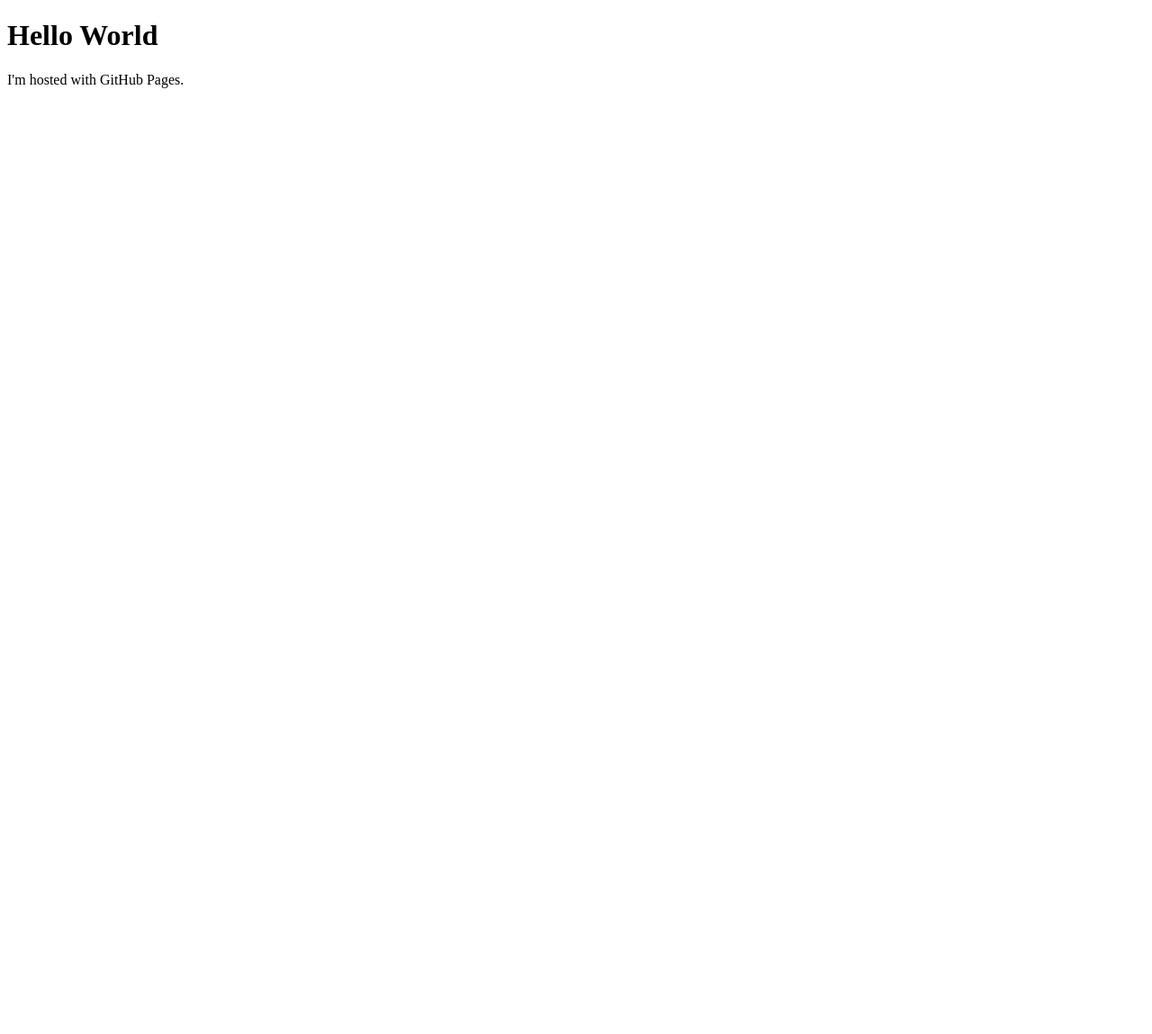
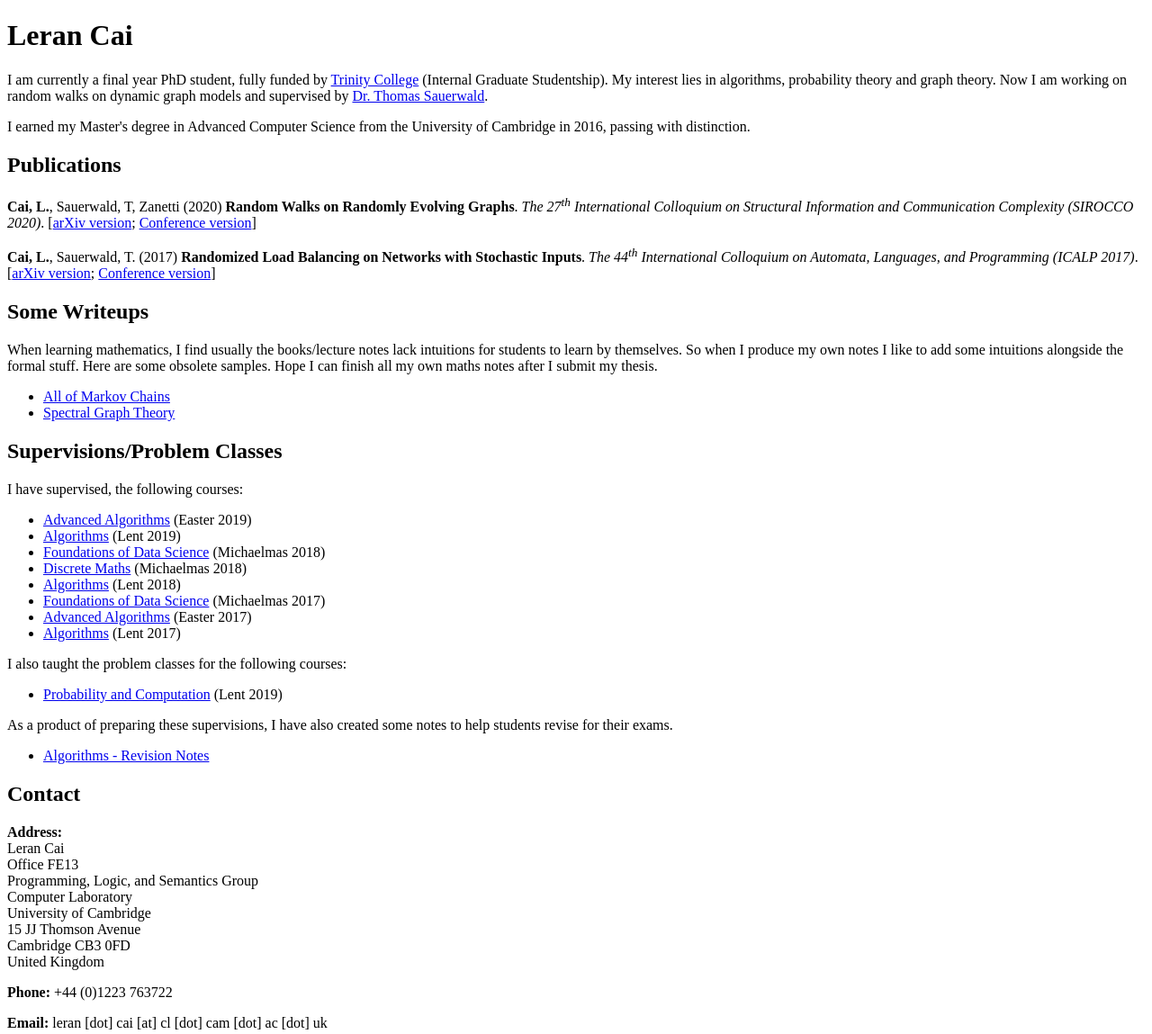
Before and after one commit to TsaiLeoRun/tsaileorun.github.io, a plain HTML site: page index.html in a window 1280 px wide. Shown: the whole page at 90% size. Before the commit the page ends 800 px from the top, so only its background shows below. Drawn offline with Linux system fonts and the light colour scheme.

Commit message:
Update index.html

```diff
--- a/index.html
+++ b/index.html
@@ -1,7 +1,56 @@
 <!DOCTYPE html>
 <html>
 <body>
-<h1>Hello World</h1>
-<p>I'm hosted with GitHub Pages.</p>
+
+<h1>Leran Cai</h1>
+<p>I am currently a final year PhD student, fully funded by <a href="http://www.trin.cam.ac.uk/">Trinity College</a> (Internal Graduate Studentship).
+My interest lies in algorithms, probability theory and graph theory. Now I am working on random walks on dynamic graph models and supervised by <a href="http://www.cl.cam.ac.uk/~tms41">Dr. Thomas Sauerwald</a>. </p>
+<p>I earned my Master's degree in Advanced Computer Science from the University of Cambridge in 2016, passing with distinction.</p>
+
+<h2 id="publications">Publications</h2>
+<p><b>Cai, L.</b>, Sauerwald, T, Zanetti (2020) <b>Random Walks on Randomly Evolving Graphs</b>. <i>The 27<sup>th</sup> International Colloquium on Structural Information and Communication Complexity (SIROCCO 2020)</i>. [<a href="https://arxiv.org/abs/2006.10589">arXiv version</a>; <a href="https://link.springer.com/book/10.1007/978-3-030-54921-3">Conference version</a>]</p>
+<p><b>Cai, L.</b>, Sauerwald, T. (2017) <b>Randomized Load Balancing on Networks with Stochastic Inputs</b>. <i>The 44<sup>th</sup> International Colloquium on Automata, Languages, and Programming (ICALP 2017)</i>. [<a href="https://arxiv.org/abs/1703.08702">arXiv version</a>; <a href="http://drops.dagstuhl.de/opus/volltexte/2017/7483/pdf/LIPIcs-ICALP-2017-139.pdf">Conference version</a>]</p>
+
+<h2 id="writeups">Some Writeups</h2>
+
+<p>When learning mathematics, I find usually the books/lecture notes lack intuitions for students to learn by themselves. So when I produce my own notes I like to add some intuitions alongside the formal stuff. Here are some obsolete samples. Hope I can finish all my own maths notes after I submit my thesis.
+<ul>
+<li><a href="drafts/Markov_Chains.pdf">All of Markov Chains</a></li>
+<li><a href="drafts/Spectral_Graph_Theory.pdf">Spectral Graph Theory</a></li>
+</ul>
+</p>
+
+
+
+<h2 id="supervisions">Supervisions/Problem Classes</h2>
+<p>I have supervised, the following courses:</p>
+<ul>
+<li><a href="http://www.cl.cam.ac.uk/teaching/1819/AdvAlgo">Advanced Algorithms</a> (Easter 2019)</li>
+<li><a href="http://www.cl.cam.ac.uk/teaching/1819/Algorithms">Algorithms</a> (Lent 2019)</li>
+<li><a href="https://www.cl.cam.ac.uk/teaching/1819/DataSci/">Foundations of Data Science</a> (Michaelmas 2018)</li>
+<li><a href="https://www.cl.cam.ac.uk/teaching/1819/DiscMath/">Discrete Maths</a> (Michaelmas 2018)</li>
+<li><a href="http://www.cl.cam.ac.uk/teaching/1718/Algorithms">Algorithms</a> (Lent 2018)</li>
+<li><a href="https://www.cl.cam.ac.uk/teaching/1718/DataSci/">Foundations of Data Science</a> (Michaelmas 2017)</li>
+<li><a href="http://www.cl.cam.ac.uk/teaching/1617/AdvAlgo">Advanced Algorithms</a> (Easter 2017)</li>
+<li><a href="http://www.cl.cam.ac.uk/teaching/1617/Algorithms">Algorithms</a> (Lent 2017)</li>
+</ul>
+<p>I also taught the problem classes for the following courses:</p>
+<ul>
+<li><a href="https://www.cl.cam.ac.uk/teaching/1819/Probablty/">Probability and Computation</a> (Lent 2019)</li>
+</ul>
+
+<p>As a product of preparing these supervisions, I have also created some notes to help students revise for their exams. </p>
+<ul>
+<li><a href="supervisions/1A_Algo_Revision_Notes.pdf">Algorithms - Revision Notes</a></li>
+</ul>
+
+<h2 id="contact">Contact</h2>
+<p><b>Address:</b><br />Leran Cai<br />Office FE13<br />Programming, Logic, and Semantics Group<br />Computer Laboratory<br />
+University of Cambridge<br />
+15 JJ Thomson Avenue<br />Cambridge CB3 0FD<br />United Kingdom</p>
+<p><b>Phone:</b> +44 (0)1223 763722</p>
+<p><b>Email:</b> leran [dot] cai [at] cl [dot] cam [dot] ac [dot] uk</p>
+</div></div>
+
 </body>
 </html>
```
